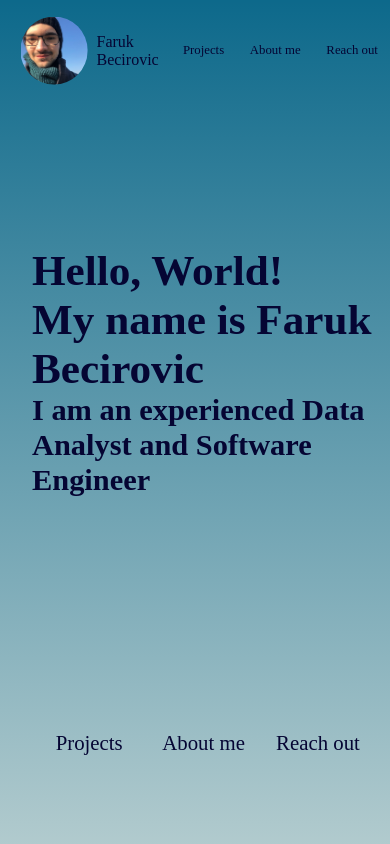
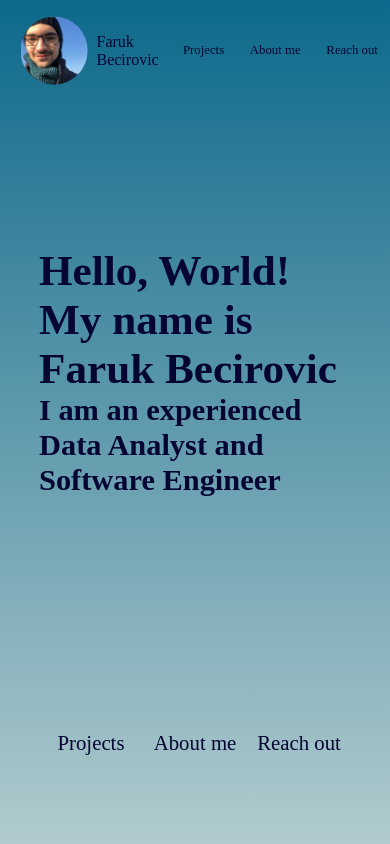
Before and after one commit to faruk-becirovic/faruk, a Next.js app: page /projects in a window 390 px wide. Shown: the top 844 px of the page. Built offline with nearby package versions, Linux system fonts and the light colour scheme.

Commit message:
Removed overflow

```diff
--- a/styles/Home.module.css
+++ b/styles/Home.module.css
@@ -230,6 +230,11 @@
 /* Mobile */
 @media (max-width: 800px) {
 
+    .navigation {
+	width: 100vw;
+	max-width: 100%;
+    }
+
     .navLinks {
 	width: 50vw;
 	display: flex;
@@ -276,7 +281,7 @@
 
     .landing{
 	height: 88vh;
-	width: 95vw;
+	width: 80vw;
 	margin: auto;
 	display: flex;
 	flex-direction: column;
@@ -284,9 +289,17 @@
 	justify-content: space-around;
     }
 
+    .center {
+	margin: auto;
+	overflow: hidden;
+	width: 85vw;
+    }
+
     .landingLinks {
+	margin: auto;
 	display: flex;
 	width: 88vw;
+	max-width: 100%;
 	justify-content: space-between;
 	align-content: center;
     }
@@ -295,7 +308,9 @@
 	position: relative;
 	top: 100px;
 	width: 90vw;
+	max-width: 100%;
 	height: 280vh;
+	max-height: 100%;
 	display: flex;
 	flex-direction: column;
 	justify-content: space-around;
```
